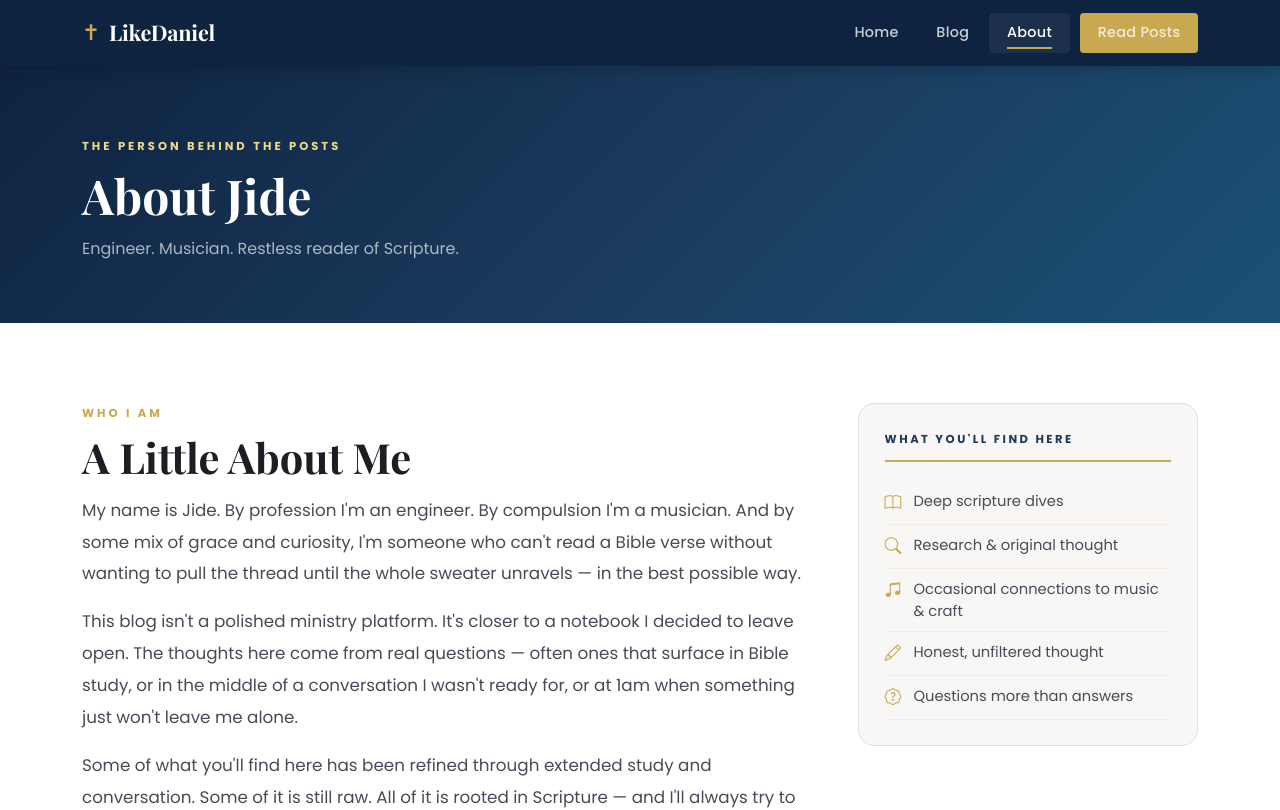
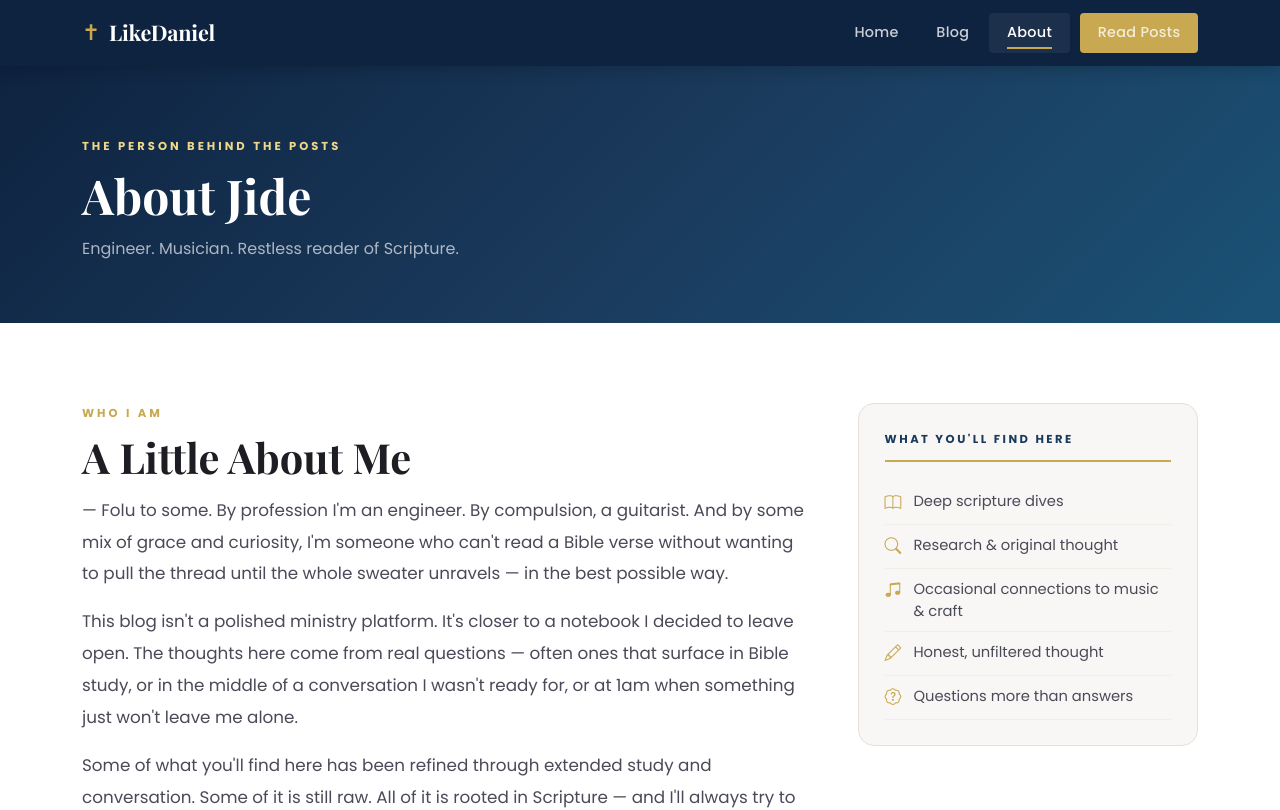
Before and after one commit to jidemobell/likedanielblog, a SvelteKit app: page /about in a window 1280 px wide. Shown: the top 810 px of the page. Built offline with nearby package versions, Linux system fonts and the light colour scheme; a web font is replaced by a local one.

Commit message:
update blog

```diff
--- a/src/routes/about/+page.svelte
+++ b/src/routes/about/+page.svelte
@@ -22,8 +22,8 @@
         <h2 class="section-title">A Little About Me</h2>
 
         <p style="font-size:1.05rem; line-height:1.9;">
-          My name is Jide. By profession I'm an engineer. By compulsion I'm a
-          musician. And by some mix of grace and curiosity, I'm someone who can't
+          — Folu to some. By profession I'm an engineer. By compulsion, a
+          guitarist. And by some mix of grace and curiosity, I'm someone who can't
           read a Bible verse without wanting to pull the thread until the whole
           sweater unravels — in the best possible way.
         </p>
```
